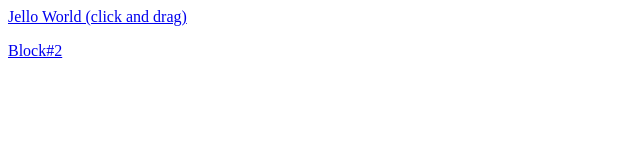
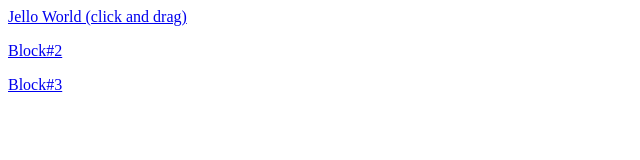
Before and after one commit to kovach/cubes, a plain HTML site: page index.html in a window 1280 px wide. Shown: the full height of the page, 0-640 px from the left. Drawn offline with Linux system fonts and the light colour scheme.

Commit message:
added to index

```diff
--- a/index.html
+++ b/index.html
@@ -1,2 +1,3 @@
 <p><a href=jello1.html>Jello World (click and drag)</a></p>
 <p><a href=jello2.html>Block#2</a></p>
+<p><a href=jello3.html>Block#3</a></p>
```
